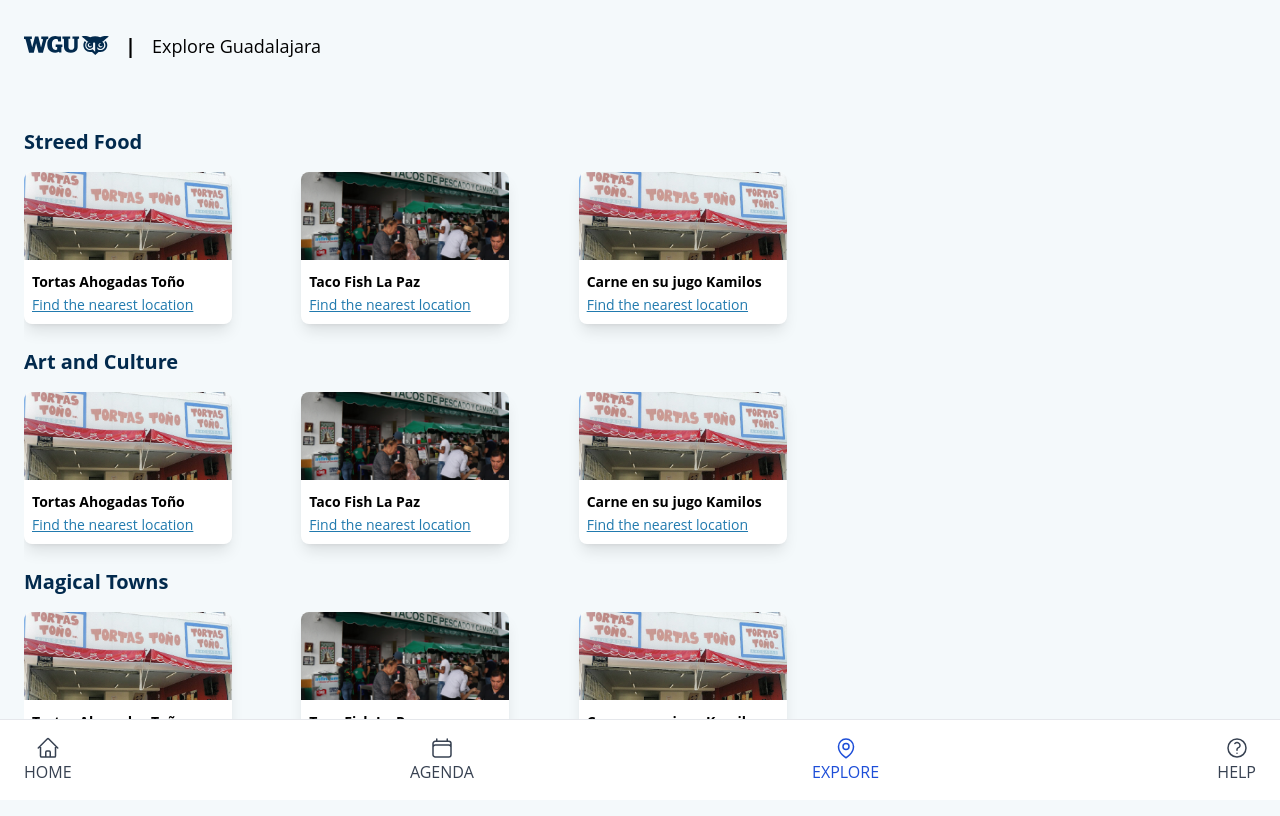
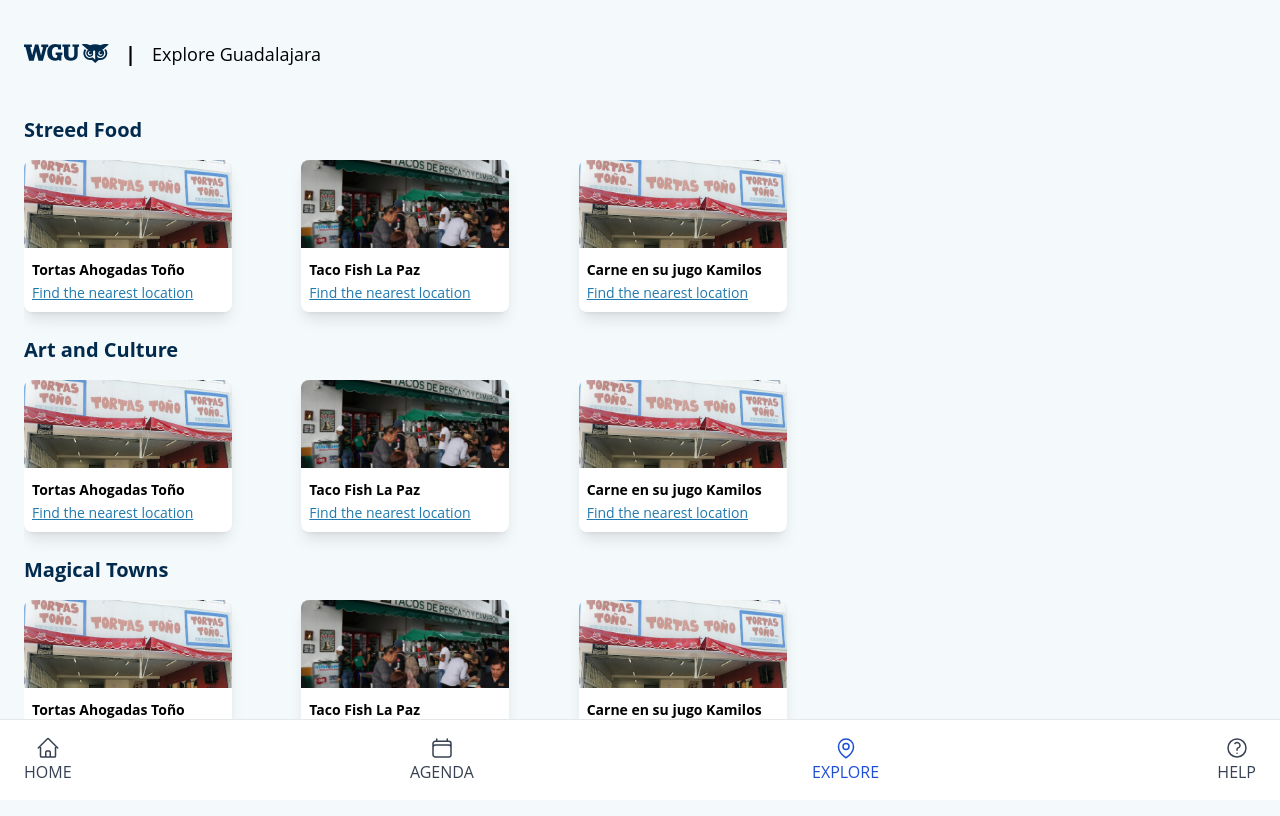
Before and after one commit to holaontiveros/wgu-summit, a React (Create React App) app: page /explore in a window 1280 px wide. Shown: the top 816 px of the page. Built offline with nearby package versions, Linux system fonts and the light colour scheme.

Commit message:
chore: updated header spaces

```diff
--- a/src/components/Header.jsx
+++ b/src/components/Header.jsx
@@ -3,8 +3,8 @@
 
 const Header = ({ title }) => {
   return (
-    <header className="relative h-32">
-      <div className="container fixed top-0 z-20 mx-auto flex items-center gap-4 bg-primary-250 px-6 pb-8 pt-8">
+    <header className="sticky top-0 z-20 mb-6">
+      <div className="container z-20 mx-auto flex items-center gap-4 bg-primary-250 px-6 pb-6 pt-10">
         <img src={darkLogo} width="85" height="20" alt="" />
         <span className="text-xl font-bold">|</span>
         {title && <h1 className="text-lg">{title}</h1>}
```
